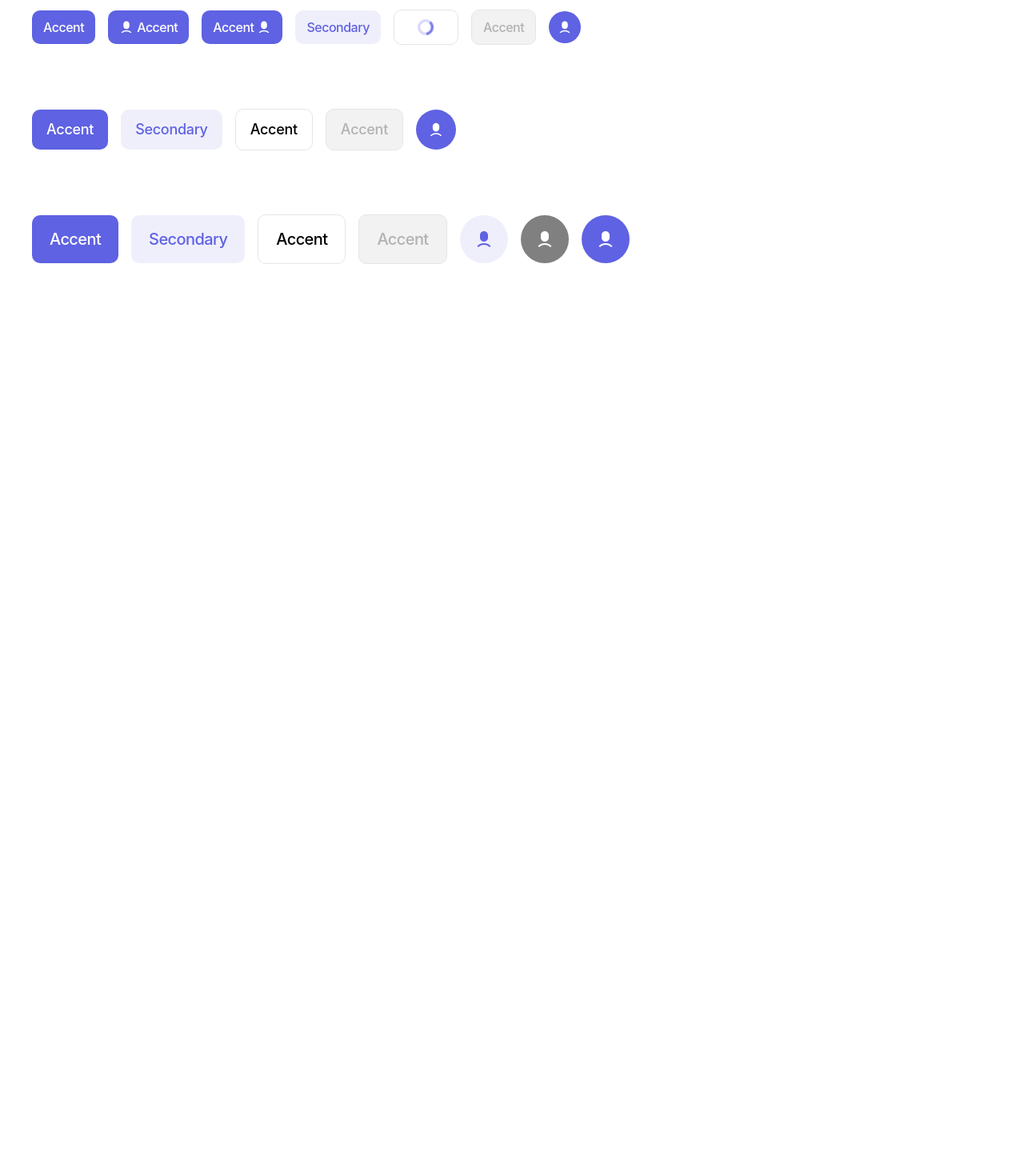
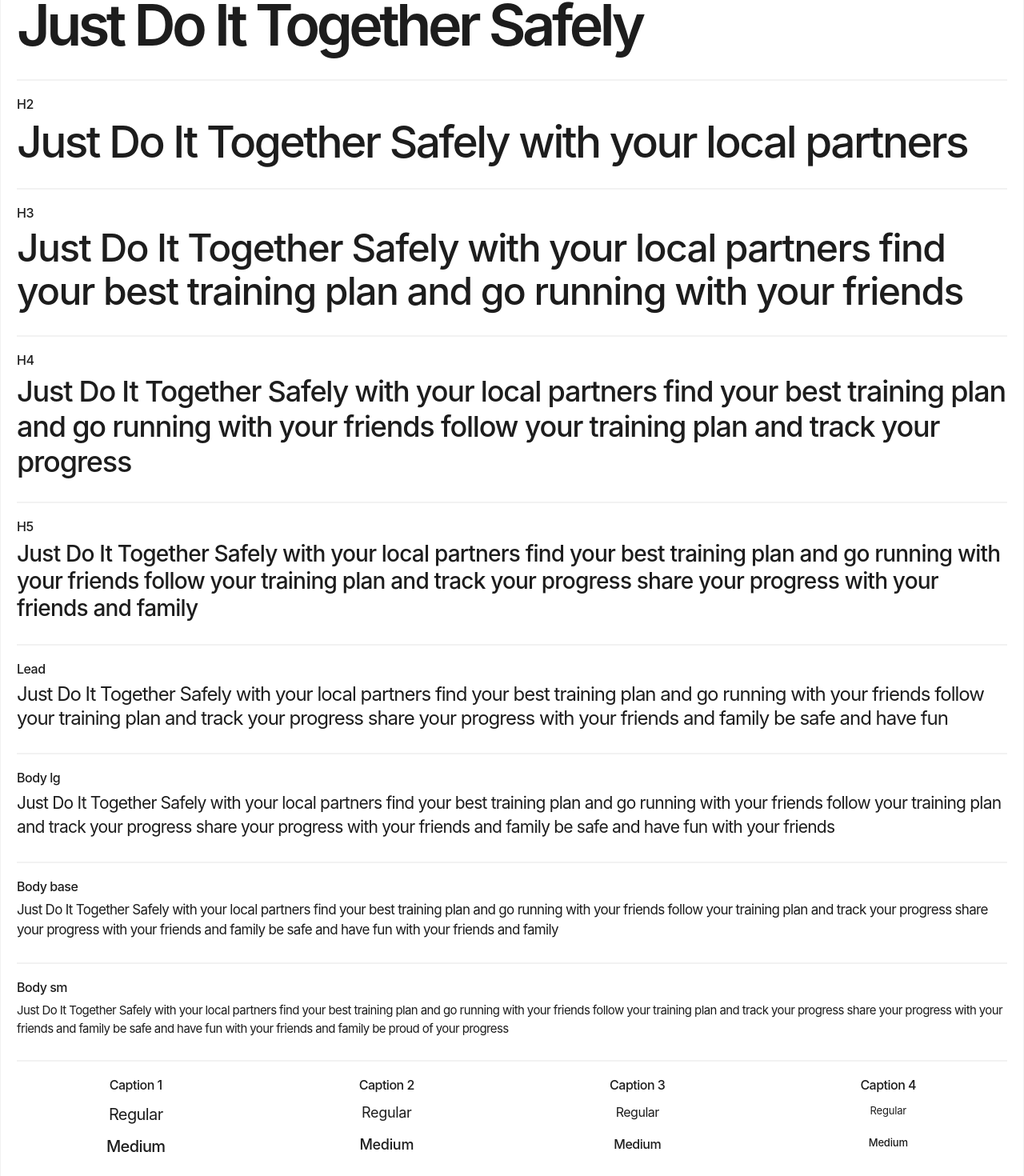
Before and after one commit to NamaKa298/SafeSportUnity, a Next.js app in the folder front-end/: page / in a window 1280 px wide. Shown: the part 280-1750 px from the top of the page at 80% size. Before the commit the page ends 800 px from the top, so only its background shows below. Built offline with nearby package versions, Linux system fonts and the light colour scheme.

Commit message:
mise en place page web design

```diff
--- a/front-end/src/pages/index.tsx
+++ b/front-end/src/pages/index.tsx
@@ -3,10 +3,184 @@ import { Button } from "@/ui/design-system/button/button";
 import { Spinner } from "@/ui/design-system/spinner/spinner";
 import { Typography } from "@/ui/design-system/typography";
 import { RiUser6Fill } from "react-icons/ri";
+
+
 export default function Home() {
   return (
     <>
       <Seo title="SafeSportUnity" description="Description..." />
+
+      <div className="max-w-6xl mx-auto space-y-5"></div>
+
+      {/* Typography */}
+      <div className="space-y-2">
+        <Typography variant="caption2" weight="medium">
+          Typography
+        </Typography>
+
+        <div className="flex flex-col gap-2 p-5 border border-gray-400 divide-y-2 divide-gray-400 rounded">
+          <div className="pb-5 space-y-2">
+            <Typography variant="caption3" weight="medium">
+              Display
+            </Typography>
+            <Typography variant="display">
+              Just Do It
+            </Typography>
+          </div>
+
+          <div className="py-5 space-y-2">
+            <Typography variant="caption3" weight="medium">
+              H1
+            </Typography>
+            <Typography variant="h1">
+              Just Do It Together Safely
+            </Typography>
+          </div>
+
+          <div className="py-5 space-y-2">
+            <Typography variant="caption3" weight="medium">
+              H2
+            </Typography>
+            <Typography variant="h2">
+              Just Do It Together Safely with your local partners
+            </Typography>
+          </div>
+
+          <div className="py-5 space-y-2">
+            <Typography variant="caption3" weight="medium">
+              H3
+            </Typography>
+            <Typography variant="h3">
+              Just Do It Together Safely with your local partners
+              find your best training plan and go running with your friends
+            </Typography>
+          </div>
+
+          <div className="py-5 space-y-2">
+            <Typography variant="caption3" weight="medium">
+              H4
+            </Typography>
+            <Typography variant="h4">
+              Just Do It Together Safely with your local partners
+              find your best training plan and go running with your friends
+              follow your training plan and track your progress
+            </Typography>
+          </div>
+
+          <div className="py-5 space-y-2">
+            <Typography variant="caption3" weight="medium">
+              H5
+            </Typography>
+            <Typography variant="h5">
+              Just Do It Together Safely with your local partners
+              find your best training plan and go running with your friends
+              follow your training plan and track your progress
+              share your progress with your friends and family
+            </Typography>
+          </div>
+
+          <div className="py-5 space-y-2">
+            <Typography variant="caption3" weight="medium">
+              Lead
+            </Typography>
+            <Typography variant="lead">
+              Just Do It Together Safely with your local partners
+              find your best training plan and go running with your friends
+              follow your training plan and track your progress
+              share your progress with your friends and family
+              be safe and have fun
+            </Typography>
+          </div>
+
+          <div className="py-5 space-y-2">
+            <Typography variant="caption3" weight="medium">
+              Body lg
+            </Typography>
+            <Typography variant="body-lg">
+              Just Do It Together Safely with your local partners
+              find your best training plan and go running with your friends
+              follow your training plan and track your progress
+              share your progress with your friends and family
+              be safe and have fun with your friends
+            </Typography>
+          </div>
+
+          <div className="py-5 space-y-2">
+            <Typography variant="caption3" weight="medium">
+              Body base
+            </Typography>
+            <Typography variant="body-base">
+              Just Do It Together Safely with your local partners
+              find your best training plan and go running with your friends
+              follow your training plan and track your progress
+              share your progress with your friends and family
+              be safe and have fun with your friends and family
+            </Typography>
+          </div>
+
+          <div className="py-5 space-y-2">
+            <Typography variant="caption3" weight="medium">
+              Body sm
+            </Typography>
+            <Typography variant="body-sm">
+              Just Do It Together Safely with your local partners
+              find your best training plan and go running with your friends
+              follow your training plan and track your progress
+              share your progress with your friends and family
+              be safe and have fun with your friends and family
+              be proud of your progress
+            </Typography>
+          </div>
+
+          <div className="py-5">
+              {/* Grid with 4 columns and 3 rows */}
+              <div className="grid grid-cols-4 gap-4 text-center">
+                {/* First row (Captions) */}
+                <Typography variant="caption3" weight="medium">
+                  Caption 1
+                </Typography>
+                <Typography variant="caption3" weight="medium">
+                  Caption 2
+                </Typography>
+                <Typography variant="caption3" weight="medium">
+                  Caption 3
+                </Typography>
+                <Typography variant="caption3" weight="medium">
+                  Caption 4
+                </Typography>
+
+                {/* Second row (Regular examples) */}
+                <Typography variant="caption1" weight="regular">
+                  Regular
+                </Typography>
+                <Typography variant="caption2" weight="regular">
+                  Regular
+                </Typography>
+                <Typography variant="caption3" weight="regular">
+                  Regular
+                </Typography>
+                <Typography variant="caption4" weight="regular">
+                  Regular
+                </Typography>
+
+                {/* Third row (Medium examples) */}
+                <Typography variant="caption1" weight="medium">
+                  Medium
+                </Typography>
+                <Typography variant="caption2" weight="medium">
+                  Medium
+                </Typography>
+                <Typography variant="caption3" weight="medium">
+                  Medium
+                </Typography>
+                <Typography variant="caption4" weight="medium">
+                  Medium
+                </Typography>
+            </div>
+
+
+
+
 
             <div className="flex items-center gap-4 p-10">
               <Spinner size="small" />
@@ -134,6 +308,10 @@ export default function Home() {
         </Typography>
       </div>
       */}
+
+          </div>
+        </div>
+      </div>
     </>
-  );
+      )
 }
```
Lines whose indentation alone changed are shown as unchanged.
